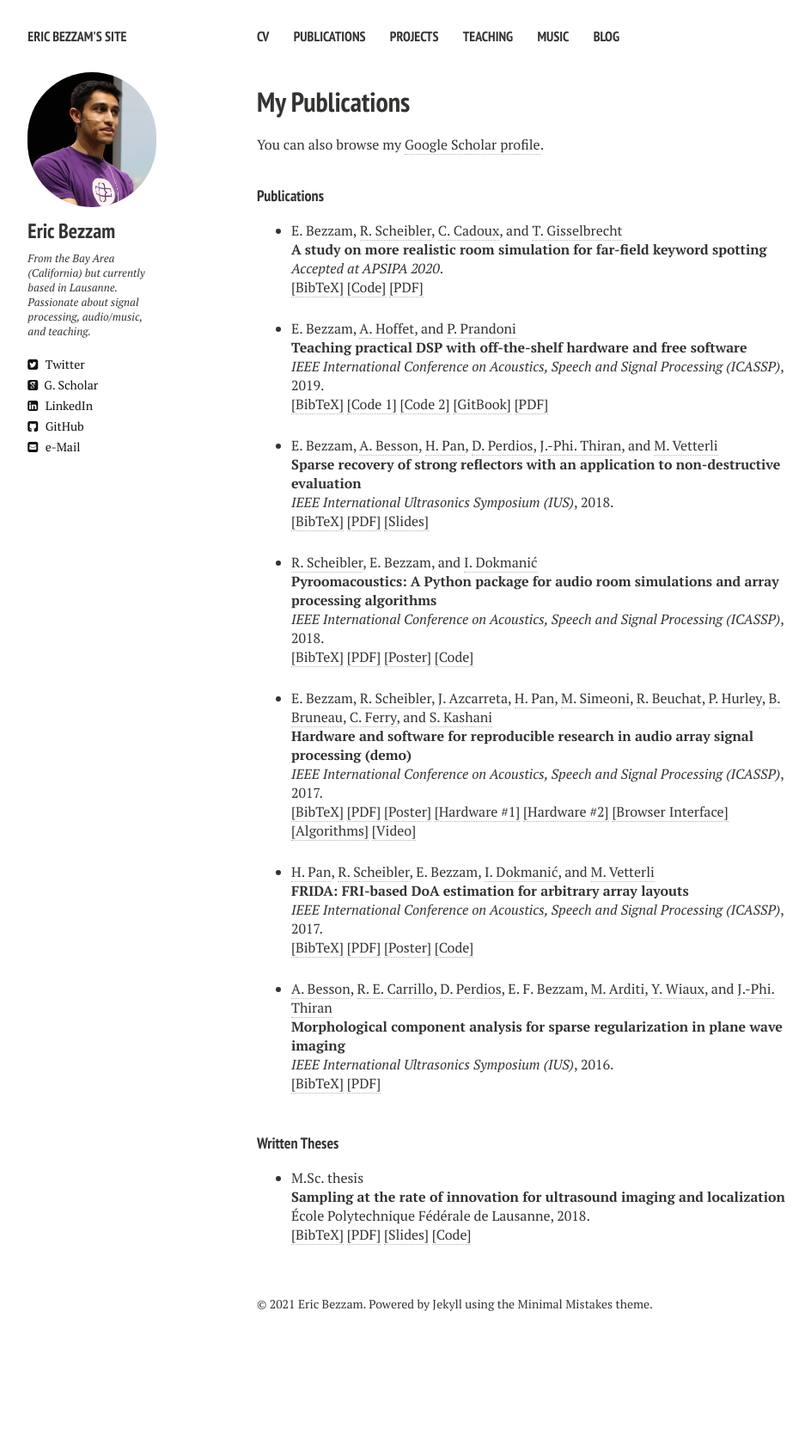
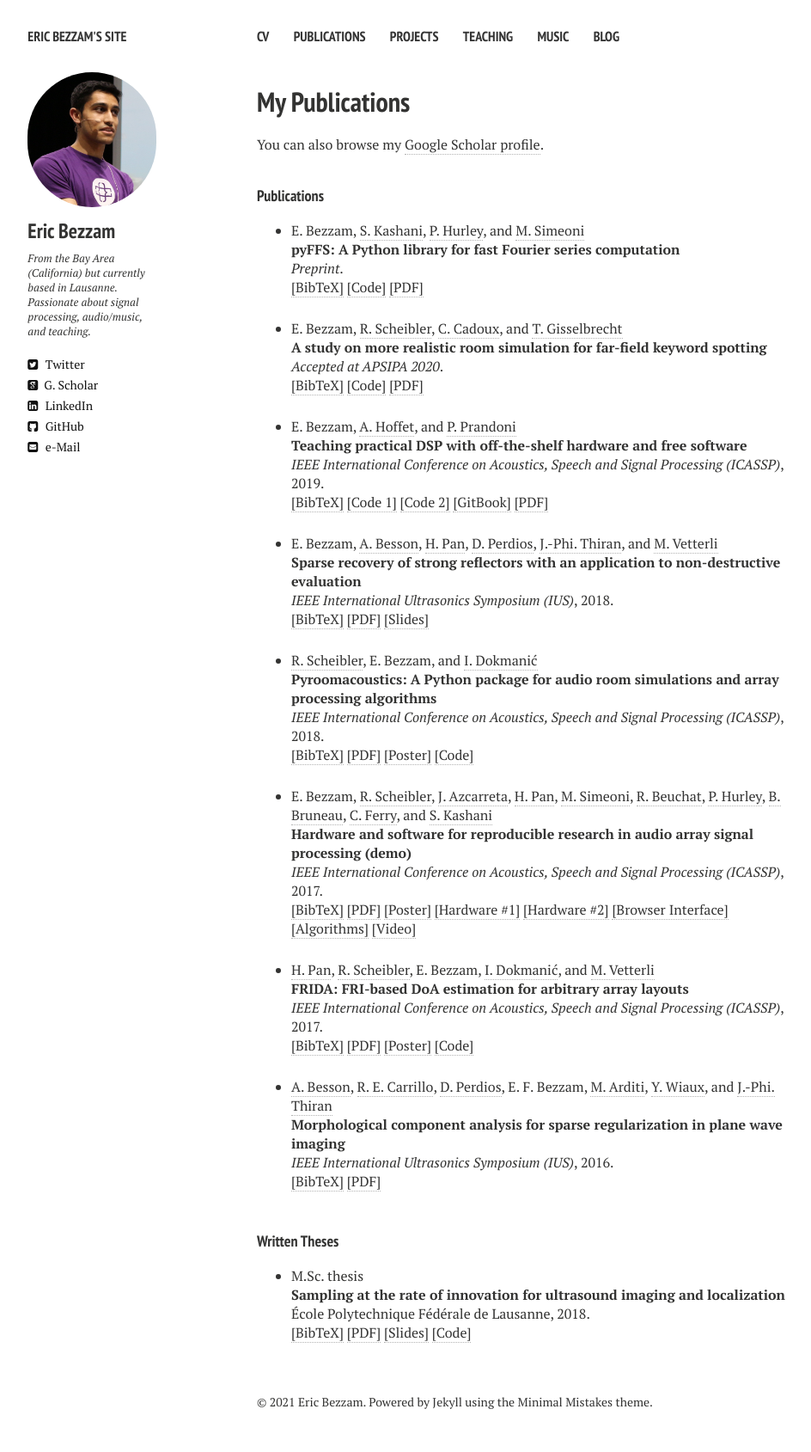
Before and after one commit to ebezzam/ebezzam.github.io, a Jekyll site: the page built from publications.md, in a window 1280 px wide. Shown: the whole page at 86% size, without its empty margins (21-965 px from the left). Built offline with Jekyll 4.4.1, drawn with Linux system fonts in a browser that asks for light colours; nearby versions of some CDN libraries; before the commit the page ends 1575 px from its top, so only the background shows below that.

Commit message:
Update publications.

```diff
--- a/_layouts/cv.html
+++ b/_layouts/cv.html
@@ -45,7 +45,7 @@
     <h1>{{ page.title }}</h1>
     <div class="article-wrap">
     <p align="center" class=bottom-small><img src="{{ site.url }}/images/CV/business.png" alt="Work Experience" width="70" height="70"></p>
-    <p align="center">&#8226 I am a <strong>PhD student</strong> at <a href="https://www.epfl.ch/" target="_blank">EPFL</a>.</p>
+    <p align="center">&#8226 I am a <strong>PhD student</strong> at <a href="https://www.epfl.ch/" target="_blank">EPFL</a> with <a href="https://lcav.epfl.ch/" target="_blank">LCAV</a><br />(Prof. Martin Vetterli) working on computational imaging / lensless cameras.</p>
     <p align="center">&#8226 I was a <strong>signal processing engineer</strong> on the <a href="https://www.sonos.com" target="_blank">Sonos</a> Voice Experience Team (formerly <a href="https://snips.ai/" target="_blank">Snips</a>). I did <strong>tech evangelism</strong> work for Snips (<a href="https://www.youtube.com/watch?v=HzGce_WjhEA" target="_blank">ThingsCon keynote</a>).</p>
     <p align="center">&#8226 During my Masters, I was a research assistant at EPFL with <a href="https://lcav.epfl.ch/" target="_blank">LCAV</a><br />(Prof. Martin Vetterli) and <a href="https://lts5www.epfl.ch/index.html" target="_blank">LTS5</a> (Prof. J.P. Thiran).</p>
     <p align="center">&#8226 I have done internships at <a href="https://dspconcepts.com/" target="_blank">DSP Concepts</a> and <a href="https://www.idmt.fraunhofer.de/en.html" target="_blank">Fraunhofer IDMT</a>.</p>
--- a/_layouts/publications.html
+++ b/_layouts/publications.html
@@ -87,6 +87,29 @@ div.bibtex pre { font-size: 75%; overflow: auto;  width: 100%; padding: 0em 0em;
 <ul class="biblist">
 
 
+<!-- Item: Bezzam2021pyFFS -->
+<li ><p>
+E. Bezzam, <a href="https://people.epfl.ch/sepand.kashani" target="_blank">S. Kashani</a>, <a href="https://www.westernsydney.edu.au/icns/people/researchers/professor_paul_hurley" target="_blank">P. Hurley</a>, and <a href="https://people.epfl.ch/matthieu.simeoni" target="_blank">M. Simeoni</a>
+<br><b>pyFFS: A Python library for fast Fourier series computation</b><br>
+<i>Preprint</i>.
+<br />
+<a href="javascript:toggleBibtex('bezzam2021pyffs')">[BibTeX]</a>
+<a href="https://github.com/imagingofthings/pyFFS"  target="_blank">[Code]</a>
+<a href="https://arxiv.org/pdf/2110.00262.pdf" target="_blank">[PDF]</a>
+
+</p>
+<div id="bib_bezzam2021pyffs" class="bibtex noshow">
+<pre>
+@inproceedings{bezzam2021pyffs,
+  title={pyFFS: A Python Library for Fast Fourier Series Computation},
+  author={Bezzam, Eric and Kashani, Sepand and Hurley, Paul and Simeoni, Matthieu},
+  year = {2021}
+}
+</pre>
+</div>
+</li>
+
+
 <!-- Item: Bezzam2020RoomSimulation -->
 <li ><p>
 E. Bezzam, <a href="http://www.robinscheibler.org/" target="_blank">R. Scheibler</a>, <a href="https://www.linkedin.com/in/cyril-cadoux-829736191" target="_blank">C. Cadoux</a>, and <a href="https://scholar.google.fr/citations?user=84_ySnYAAAAJ&hl=fr" target="_blank">T. Gisselbrecht</a>
@@ -103,6 +126,8 @@ E. Bezzam, <a href="http://www.robinscheibler.org/" target="_blank">R. Scheibler
 @inproceedings{bezzam2020roomSimulation,
   title={A study on more realistic room simulation for far-field keyword spotting},
   author={Bezzam, Eric and Scheibler, Robin and Cadoux, Cyril and Gisselbrecht, Thibault},
+  booktitle = {2020 Asia-Pacific Signal and Information Processing Association Annual Summit and Conference (APSIPA ASC)},
+  publisher = {Institute of Electrical and Electronics Engineers (IEEE)},
   year = {2020}
 }
 </pre>
@@ -186,7 +211,7 @@ E. Bezzam, <a href="https://adribesson.github.io/" target="_blank">A. Besson</a>
 
 <!-- Item: Bezzam2017 -->
 <li ><p>
-E. Bezzam, <a href="http://www.robinscheibler.org/" target="_blank">R. Scheibler</a>, <a href="https://www.juanazcarreta.com/" target="_blank">J. Azcarreta</a>, <a href="https://lcav.epfl.ch/people/hanjie.pan" target="_blank">H. Pan</a>,  <a href="https://researcher.watson.ibm.com/researcher/view.php?person=zurich-MEO" target="_blank">M. Simeoni</a>, <a href="https://people.epfl.ch/rene.beuchat?lang=en" target="_blank">R. Beuchat</a>, <a href="https://researcher.watson.ibm.com/researcher/view.php?person=zurich-PAH" target="_blank">P. Hurley</a>, <a href="https://ntag.fr/" target="_blank">B. Bruneau</a>, <a href="https://www.cferr.fr/" target="_blank">C. Ferry</a>, and <a href="https://ch.linkedin.com/in/sepand-kashani-3bb508a3" target="_blank">S. Kashani</a>
+E. Bezzam, <a href="http://www.robinscheibler.org/" target="_blank">R. Scheibler</a>, <a href="https://www.juanazcarreta.com/" target="_blank">J. Azcarreta</a>, <a href="https://lcav.epfl.ch/people/hanjie.pan" target="_blank">H. Pan</a>,  <a href="https://people.epfl.ch/matthieu.simeoni" target="_blank">M. Simeoni</a>, <a href="https://people.epfl.ch/rene.beuchat?lang=en" target="_blank">R. Beuchat</a>, <a href="https://www.westernsydney.edu.au/icns/people/researchers/professor_paul_hurley" target="_blank">P. Hurley</a>, <a href="https://ntag.fr/" target="_blank">B. Bruneau</a>, <a href="https://www.cferr.fr/" target="_blank">C. Ferry</a>, and <a href="https://people.epfl.ch/sepand.kashani" target="_blank">S. Kashani</a>
 <br><b>Hardware and software for reproducible research in audio array signal processing (demo)</b><br>
 <i>IEEE International Conference on Acoustics, Speech and Signal Processing (ICASSP)</i>, 2017.
 <br />
```
